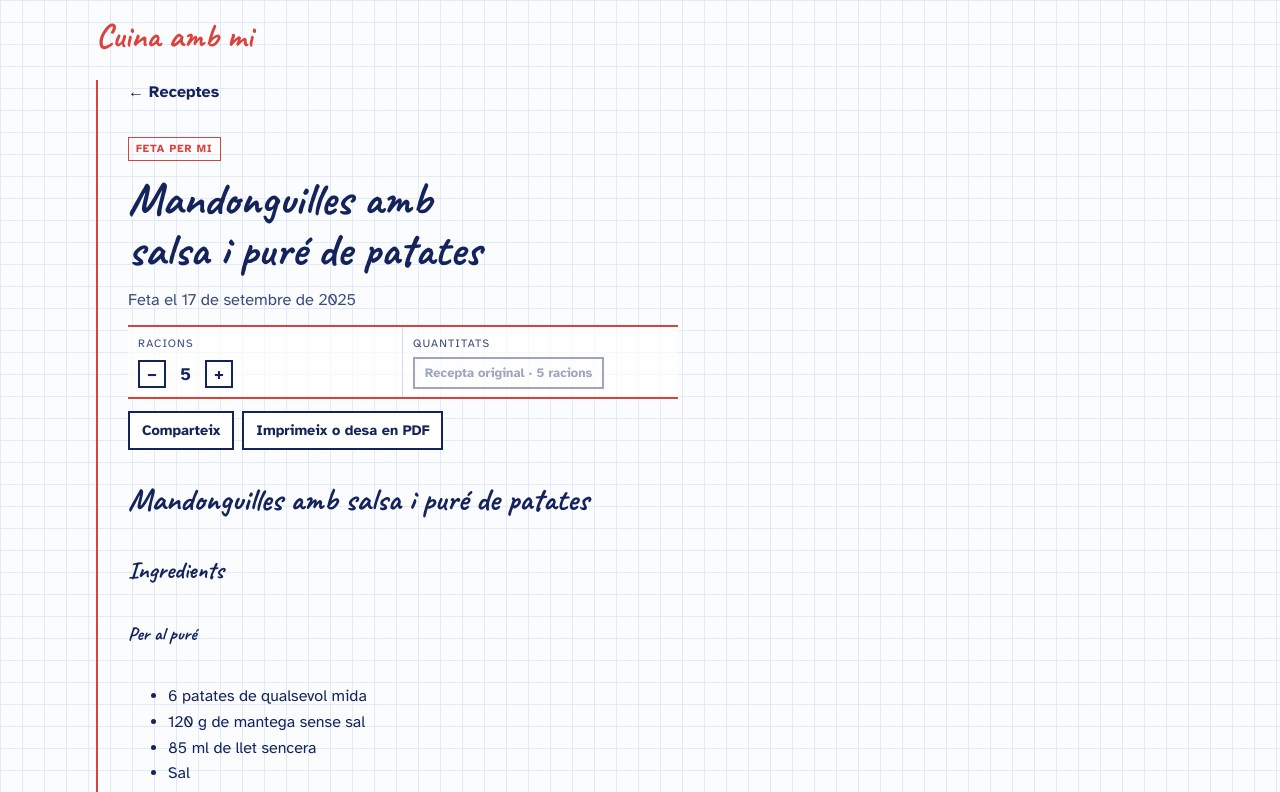
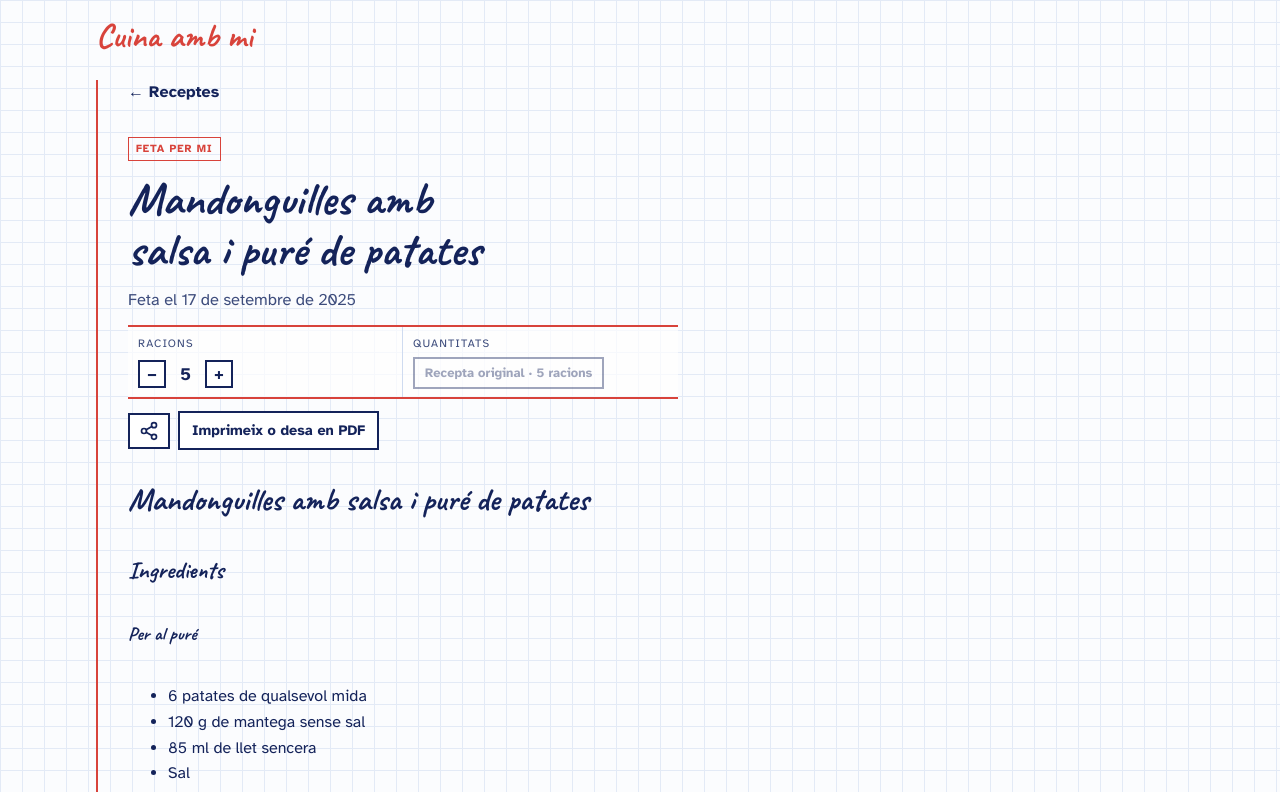
Before and after one commit to nil-munte/cuina-amb-mi, an Astro site: page /cuina-amb-mi/receptes/2025-09-17-mandonguilles-amb-salsa-i-pure-de-patates in a window 1280 px wide. Shown: the top 792 px of the page. Built offline with nearby package versions, Linux system fonts and the light colour scheme; Astro itself is replaced by a stand-in of ours.

Commit message:
Recepta: icona de compartir en lloc del text
El botó «Comparteix» passa a ser la icona habitual de compartir (tres punts units). Manté «Comparteix» com a etiqueta accessible i com a text en passar-hi el ratolí.

```diff
--- a/src/pages/receptes/[id].astro
+++ b/src/pages/receptes/[id].astro
@@ -44,7 +44,12 @@ const descripcio = `${etiquetaTipus(r)} · ${d.racions} racions · ${d.categoria
         </div>
         <p class="nomes-print" id="racions-print">Per a {d.racions} racions</p>
         <div class="accions">
-          <button class="boto" id="compartir" type="button" data-titol={d.titol}>Comparteix</button>
+          <button class="boto boto-icona" id="compartir" type="button" data-titol={d.titol} aria-label="Comparteix" title="Comparteix">
+            <svg viewBox="0 0 24 24" width="20" height="20" aria-hidden="true" fill="none" stroke="currentColor" stroke-width="2" stroke-linecap="round">
+              <circle cx="18" cy="5" r="3" /><circle cx="6" cy="12" r="3" /><circle cx="18" cy="19" r="3" />
+              <path d="M8.6 13.5l6.8 4M15.4 6.5l-6.8 4" />
+            </svg>
+          </button>
           <button class="boto" id="pdf" type="button">Imprimeix o desa en PDF</button>
           <span class="avis-copiat" id="copiat" role="status" aria-live="polite"></span>
         </div>
--- a/src/styles/global.css
+++ b/src/styles/global.css
@@ -137,6 +137,8 @@ main { display: grid; gap: 32px; min-width: 0; border-left: 2px solid var(--acc)
 .avis-copiat { font-size: .85rem; color: var(--ok); font-weight: 700; word-break: break-all; }
 .boto { border: 2px solid var(--ink); background: var(--paper); padding: 6px 12px; font-weight: 700; font-size: .9rem; }
 .boto:hover { background: var(--ink); color: var(--paper); }
+.boto-icona { display: inline-grid; place-items: center; padding: 6px 9px; }
+.boto-icona svg { display: block; }
 
 @media (max-width: 820px) { .r-head { grid-template-columns: 1fr; } }
 
```
